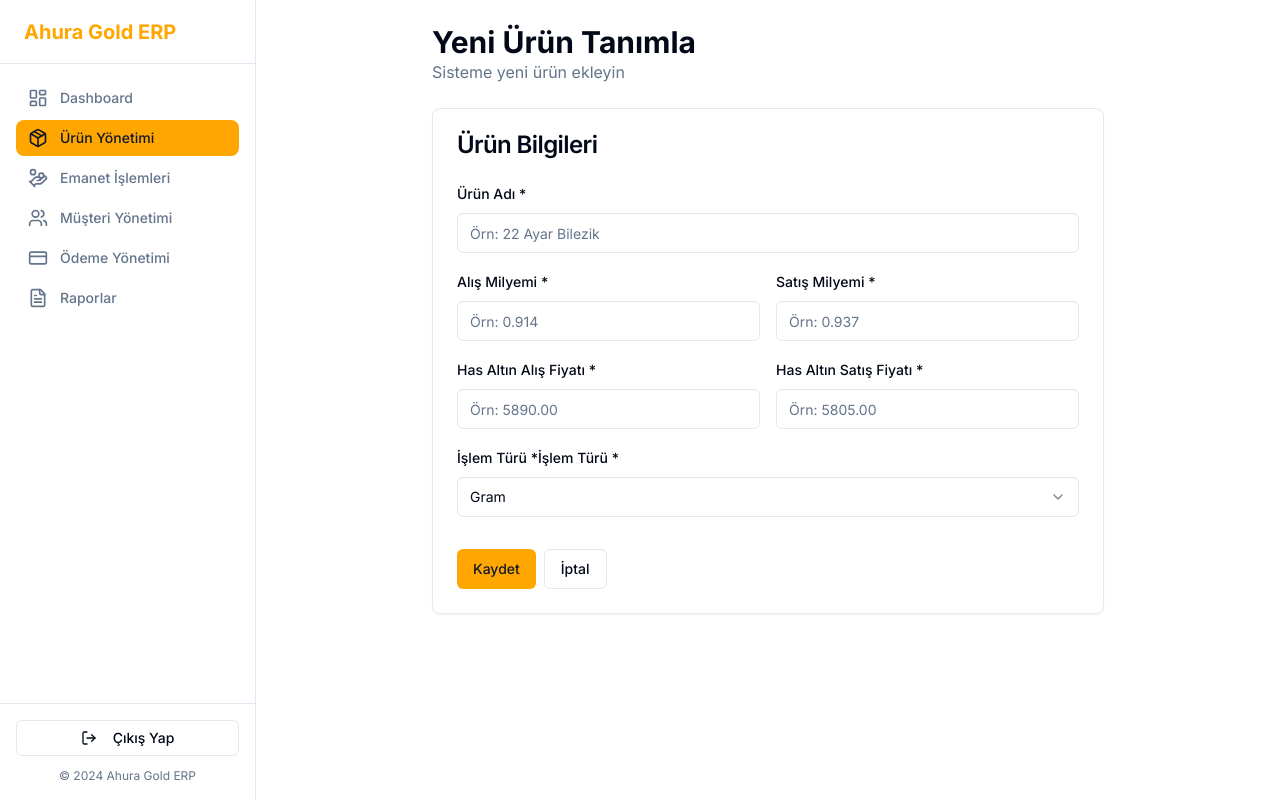
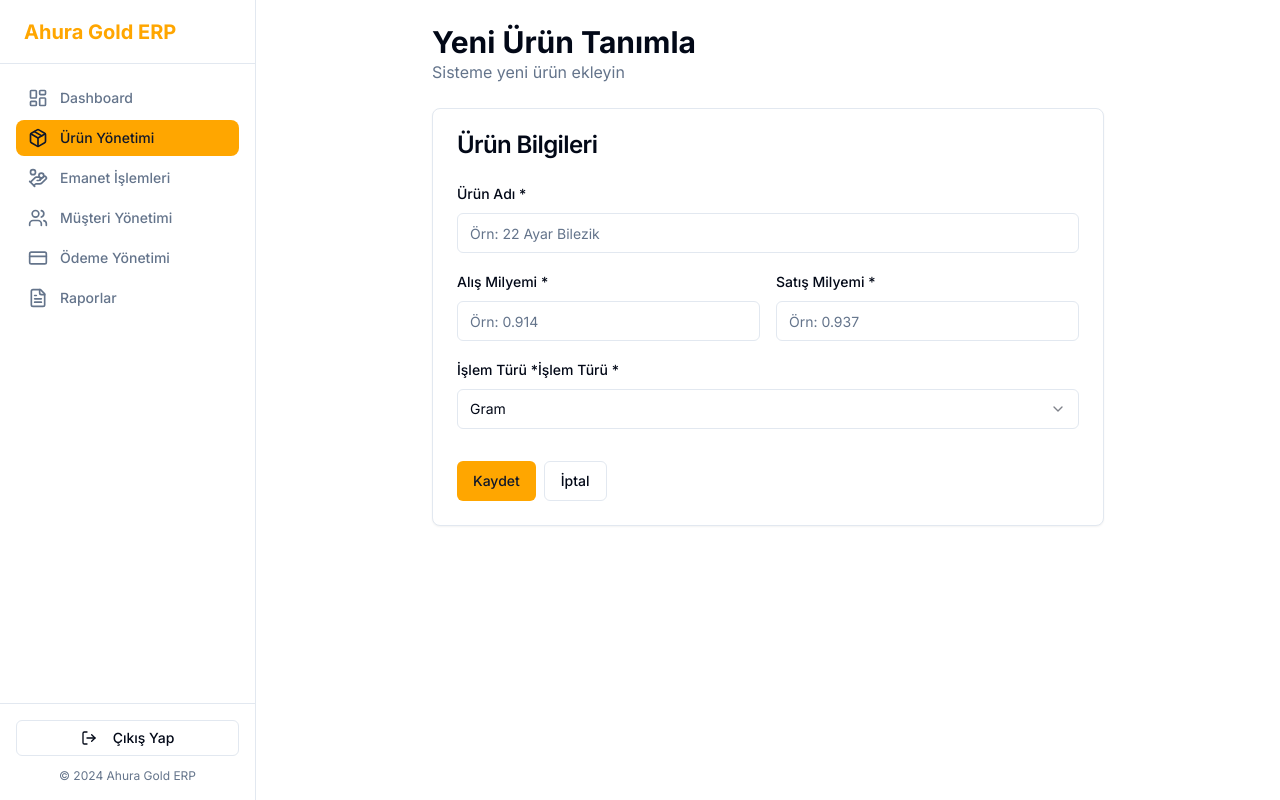
Before and after one commit to grauestearmvoll/ahura-gold, a Next.js app: page /products/new-product in a window 1280 px wide. Built offline with nearby package versions, Linux system fonts and the light colour scheme.

Commit message:
Make goldBuyPrice and goldSellPrice optional in Product schema - only milyem required at product definition

```diff
--- a/src/app/(dashboard)/products/new-product/page.tsx
+++ b/src/app/(dashboard)/products/new-product/page.tsx
@@ -21,8 +21,6 @@ export default function NewProductPage() {
     name: "",
     buyMilyem: "",
     sellMilyem: "",
-    goldBuyPrice: "",
-    goldSellPrice: "",
     unitType: "GRAM",
     gramPerPiece: "",
   })
@@ -39,8 +37,6 @@ export default function NewProductPage() {
           name: formData.name,
           buyMilyem: parseFloat(formData.buyMilyem),
           sellMilyem: parseFloat(formData.sellMilyem),
-          goldBuyPrice: parseFloat(formData.goldBuyPrice),
-          goldSellPrice: parseFloat(formData.goldSellPrice),
           unitType: formData.unitType,
           gramPerPiece: formData.unitType === "ADET" ? parseFloat(formData.gramPerPiece) : null,
         }),
@@ -110,33 +106,6 @@ export default function NewProductPage() {
               </div>
             </div>
 
-            <div className="grid grid-cols-2 gap-4">
-              <div className="space-y-2">
-                <Label htmlFor="goldBuyPrice">Has Altın Alış Fiyatı *</Label>
-                <Input
-                  id="goldBuyPrice"
-                  type="number"
-                  step="0.01"
-                  required
-                  value={formData.goldBuyPrice}
-                  onChange={(e) => setFormData({ ...formData, goldBuyPrice: e.target.value })}
-                  placeholder="Örn: 5890.00"
-                />
-              </div>
-              <div className="space-y-2">
-                <Label htmlFor="goldSellPrice">Has Altın Satış Fiyatı *</Label>
-                <Input
-                  id="goldSellPrice"
-                  type="number"
-                  step="0.01"
-                  required
-                  value={formData.goldSellPrice}
-                  onChange={(e) => setFormData({ ...formData, goldSellPrice: e.target.value })}
-                  placeholder="Örn: 5805.00"
-                />
-              </div>
-            </div>
-
             <div className="space-y-2">
               <Label htmlFor="unitType">İşlem Türü *</Label>
               <Label htmlFor="unitType">İşlem Türü *</Label>
--- a/src/app/api/products/route.ts
+++ b/src/app/api/products/route.ts
@@ -26,7 +26,7 @@ export async function GET() {
 export async function POST(request: Request) {
   try {
     const body = await request.json()
-    const { name, buyMilyem, sellMilyem, goldBuyPrice, goldSellPrice, unitType, gramPerPiece } = body
+    const { name, buyMilyem, sellMilyem, unitType, gramPerPiece } = body
 
     // Generate product code
     const productCode = `URN-${await getNextCounter('PRODUCT_CODE')}`
@@ -37,8 +37,6 @@ export async function POST(request: Request) {
         name,
         buyMilyem,
         sellMilyem,
-        goldBuyPrice,
-        goldSellPrice,
         unitType,
         gramPerPiece: unitType === 'ADET' ? gramPerPiece : null,
       },
```
Also changed, not shown: 2 other files (tests, documents, lock files or other folders).
